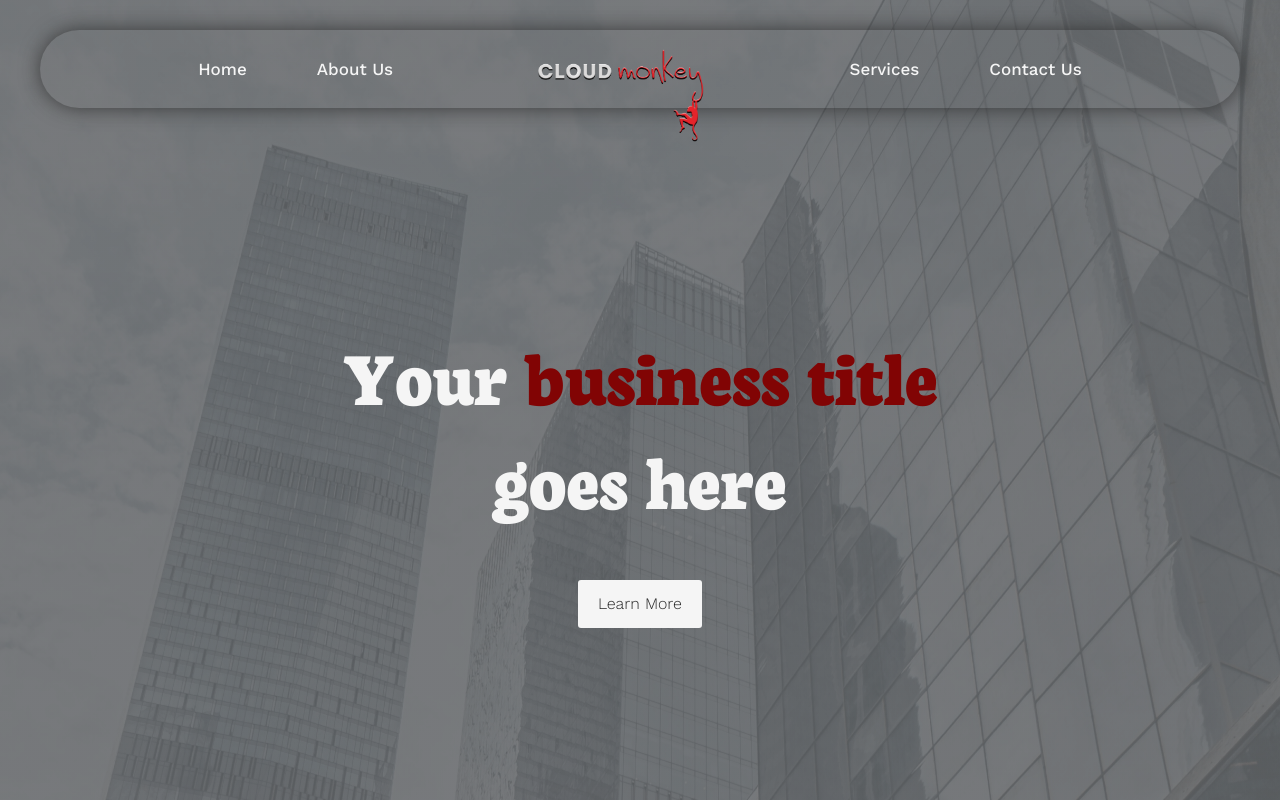
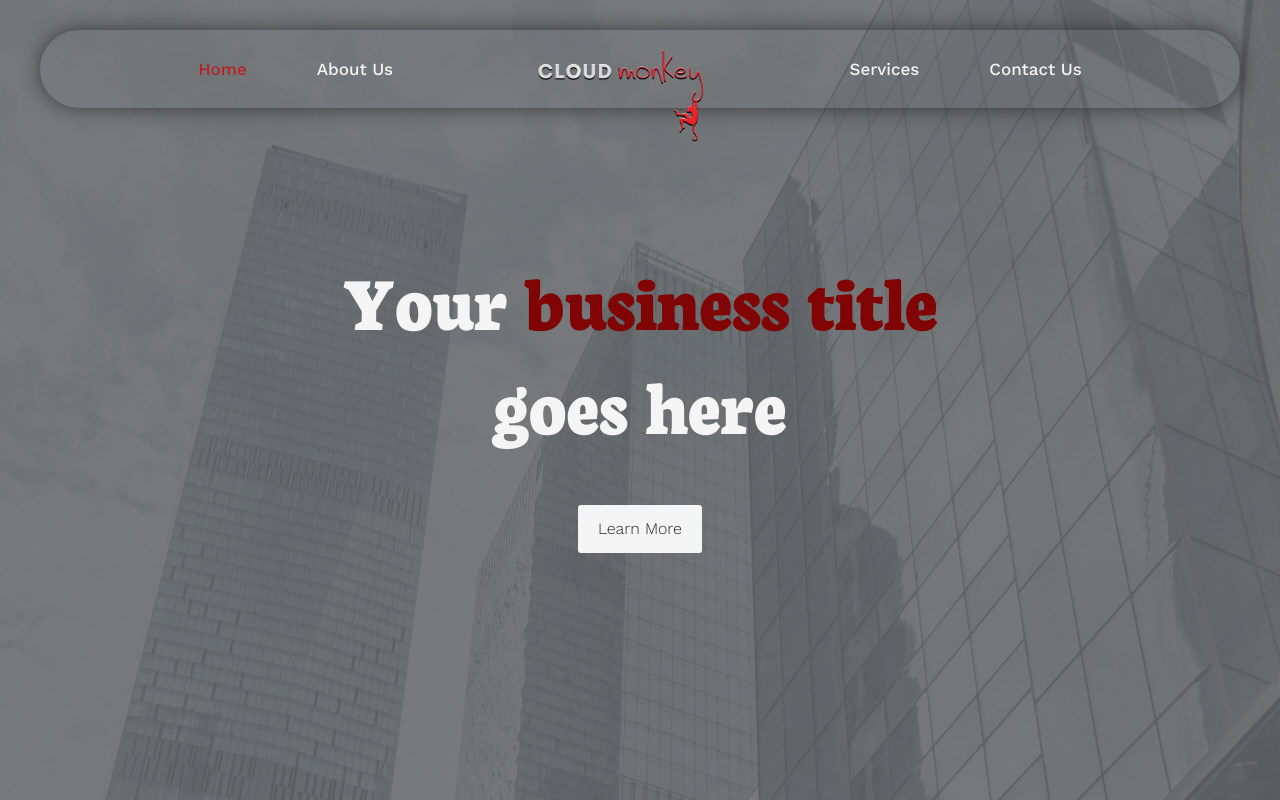
Before and after one commit to m-etemadi/cloudmonkey, a React (Vite) app: page / in a window 1280 px wide. Shown: the top 800 px of the page. Built offline with nearby package versions, Linux system fonts and the light colour scheme.

Commit message:
React scroll added

```diff
--- a/src/components/Contact/Contact.module.css
+++ b/src/components/Contact/Contact.module.css
@@ -41,7 +41,7 @@
 .googleMap iframe {
   border: 0;
   width: 100%;
-  height: 38rem;
+  height: 39rem;
 }
 
 .addressDetails {
--- a/src/components/Home/Home.jsx
+++ b/src/components/Home/Home.jsx
@@ -1,9 +1,12 @@
-import styles from './Home.module.css';
+import { Element } from 'react-scroll';
 
 import Button from '../common/Button/Button';
 
+import styles from './Home.module.css';
+
 function Home() {
   return (
+    <Element className="home">
       <section className={styles.home}>
         <header>
           <h1 className="heading heading-primary color-light">
@@ -15,6 +18,7 @@ function Home() {
 
         <Button type="primary">Learn More</Button>
       </section>
+    </Element>
   );
 }
 
--- a/src/components/Home/Home.module.css
+++ b/src/components/Home/Home.module.css
@@ -1,5 +1,5 @@
 .home {
-  height: calc(100dvh - 15rem);
+  height: 100dvh;
 
   display: flex;
   align-items: center;
--- a/src/components/HomeAboutContainer/HomeAboutContainer.module.css
+++ b/src/components/HomeAboutContainer/HomeAboutContainer.module.css
@@ -6,7 +6,7 @@
     ),
     url('/src/assets/images/top-bg.jpg'), no-repeat center center/cover;
 
-  padding: 15rem 0 8rem 0;
+  padding-bottom: 8rem;
   text-align: center;
 
   @supports (clip-path: polygon(0 0, 0 0, 0 0, 0 0)) {
--- a/src/components/common/Header.jsx
+++ b/src/components/common/Header.jsx
@@ -1,12 +1,9 @@
-import { Element } from 'react-scroll';
 import Navbar from './Navbar/Navbar';
 
 function Header() {
   return (
     <header>
-      <Element className="home">
-        <Navbar />
-      </Element>
+      <Navbar />
     </header>
   );
 }
--- a/src/components/common/Navbar/Navbar.module.css
+++ b/src/components/common/Navbar/Navbar.module.css
@@ -41,6 +41,10 @@
   color: rgb(var(--color-light--2));
 }
 
+.navbar a:global(.active) {
+  color: rgb(var(--color-red--2));
+}
+
 .scrolledDown .container {
   background-color: rgba(var(--color-dark--2), 0.85);
 }
```
Lines whose indentation alone changed are shown as unchanged.
